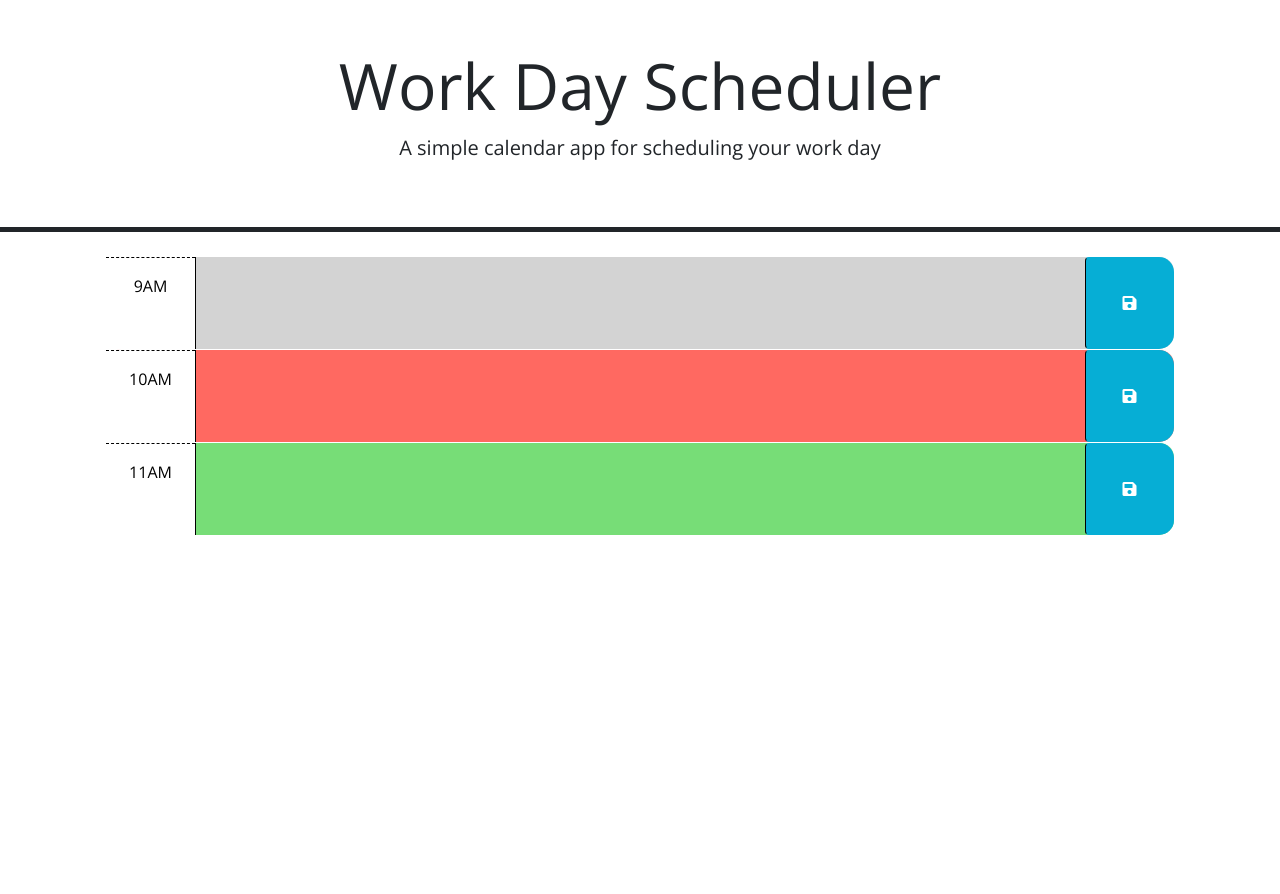
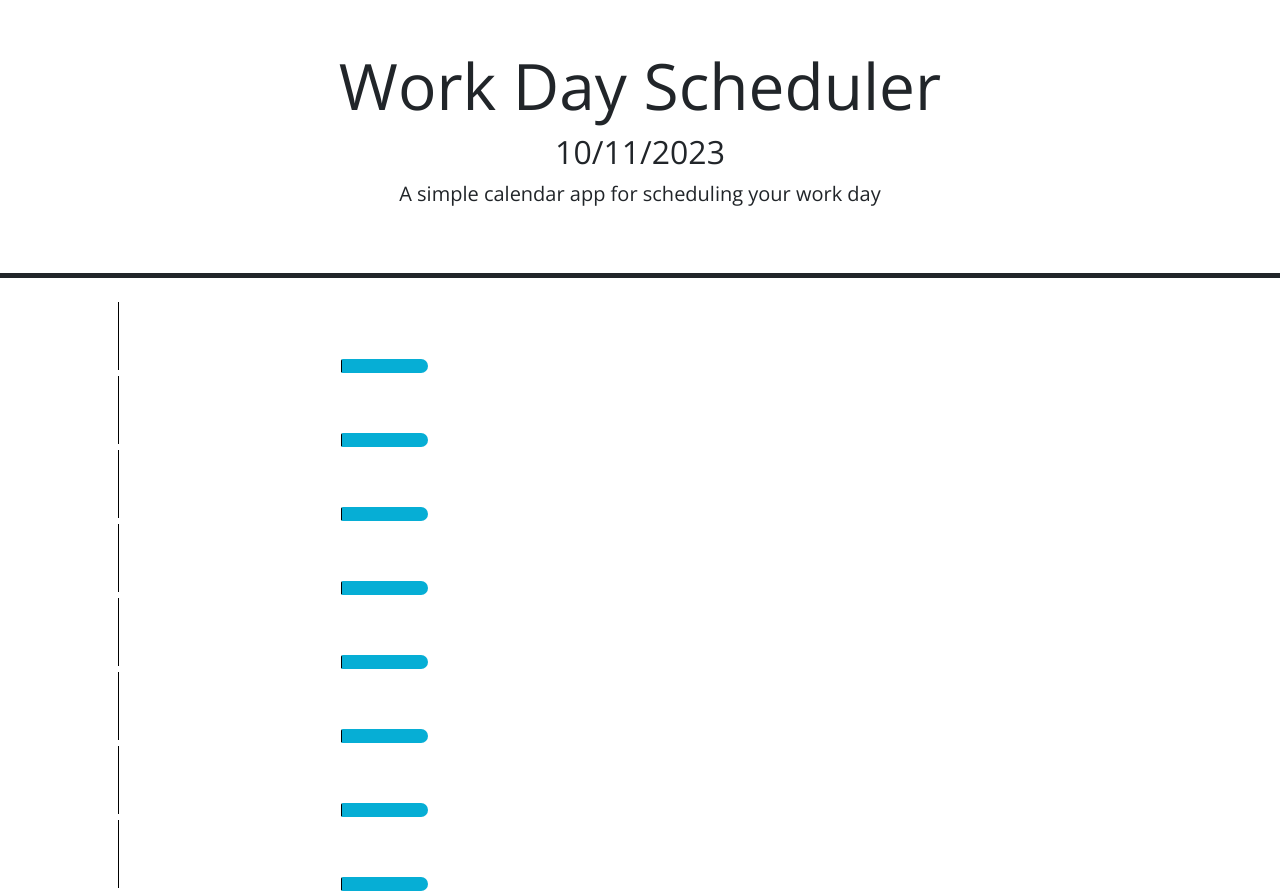
Before and after one commit to megankr/megankr-dailyplanner, a plain HTML site: page index.html in a window 1280 px wide. Before the commit the page ends 800 px from the top, so only its background shows below. Drawn offline with nearby package versions, Linux system fonts and the light colour scheme.

Commit message:
edited script.js and index.html

```diff
--- a/index.html
+++ b/index.html
@@ -18,6 +18,11 @@
       href="https://fonts.googleapis.com/css?family=Open+Sans&display=swap"
       rel="stylesheet"
     />
+    <script src="https://code.jquery.com/jquery-3.6.0.js"></script>
+    <script
+    src="https://cdn.jsdelivr.net/npm/dayjs@1.11.3/dayjs.min.js"
+    integrity="sha256-iu/zLUB+QgISXBLCW/mcDi/rnf4m4uEDO0wauy76x7U="
+    crossorigin="anonymous"></script>
     <link rel="stylesheet" href="style.css" />
     <title>Work Day Scheduler</title>
   </head>
@@ -25,6 +30,7 @@
   <body>
     <header class="p-5 mb-4 border-5 border-bottom border-dark text-center">
       <h1 class="display-3">Work Day Scheduler</h1>
+      <h2 class="currentDay"></h2>
       <p class="lead">A simple calendar app for scheduling your work day</p>
       <p id="currentDay" class="lead"></p>
     </header>
@@ -39,31 +45,37 @@
         code is implemented.
         -->
 
-      <!-- Example of a past time block. The "past" class adds a gray background color. -->
-      <div id="hour-9" class="row time-block past">
-        <div class="col-2 col-md-1 hour text-center py-3">9AM</div>
-        <textarea class="col-8 col-md-10 description" rows="3"> </textarea>
-        <button class="btn saveBtn col-2 col-md-1" aria-label="save">
-          <i class="fas fa-save" aria-hidden="true"></i>
-        </button>
+      <div id="hour-9">
+        <textarea class="eventInput"></textarea>
+        <button class="btn saveBtn col-2 col-md-1" aria-label="save"></button>
       </div>
-
-      <!-- Example of a a present time block. The "present" class adds a red background color. -->
-      <div id="hour-10" class="row time-block present">
-        <div class="col-2 col-md-1 hour text-center py-3">10AM</div>
-        <textarea class="col-8 col-md-10 description" rows="3"> </textarea>
-        <button class="btn saveBtn col-2 col-md-1" aria-label="save">
-          <i class="fas fa-save" aria-hidden="true"></i>
-        </button>
+      <div id="hour-10">
+        <textarea class="eventInput"></textarea>
+        <button class="btn saveBtn col-2 col-md-1" aria-label="save"></button>
       </div>
-
-      <!-- Example of a future time block. The "future" class adds a green background color. -->
-      <div id="hour-11" class="row time-block future">
-        <div class="col-2 col-md-1 hour text-center py-3">11AM</div>
-        <textarea class="col-8 col-md-10 description" rows="3"> </textarea>
-        <button class="btn saveBtn col-2 col-md-1" aria-label="save">
-          <i class="fas fa-save" aria-hidden="true"></i>
-        </button>
+      <div id="hour-11">
+        <textarea class="eventInput"></textarea>
+        <button class="btn saveBtn col-2 col-md-1" aria-label="save"></button>
+      </div>
+      <div id="hour-12">
+        <textarea class="eventInput"></textarea>
+        <button class="btn saveBtn col-2 col-md-1" aria-label="save"></button>
+      </div>
+      <div id="hour-13">
+        <textarea class="eventInput"></textarea>
+        <button class="btn saveBtn col-2 col-md-1" aria-label="save"></button>
+      </div>
+      <div id="hour-14">
+        <textarea class="eventInput"></textarea>
+        <button class="btn saveBtn col-2 col-md-1" aria-label="save"></button>
+      </div>
+      <div id="hour-15">
+        <textarea class="eventInput"></textarea>
+        <button class="btn saveBtn col-2 col-md-1" aria-label="save"></button>
+      </div>
+      <div id="hour-16">
+        <textarea class="eventInput"></textarea>
+        <button class="btn saveBtn col-2 col-md-1" aria-label="save"></button>
       </div>
 
     <script src="https://code.jquery.com/jquery-3.4.1.min.js"></script>
--- a/script.js
+++ b/script.js
@@ -1,23 +1,75 @@
 // Wrap all code that interacts with the DOM in a call to jQuery to ensure that
 // the code isn't run until the browser has finished rendering all the elements
 // in the html.
-$(function () {
-  // TODO: Add a listener for click events on the save button. This code should
-  // use the id in the containing time-block as a key to save the user input in
-  // local storage. HINT: What does `this` reference in the click listener
-  // function? How can DOM traversal be used to get the "hour-x" id of the
-  // time-block containing the button that was clicked? How might the id be
-  // useful when saving the description in local storage?
-  //
-  // TODO: Add code to apply the past, present, or future class to each time
-  // block by comparing the id to the current hour. HINTS: How can the id
-  // attribute of each time-block be used to conditionally add or remove the
-  // past, present, and future classes? How can Day.js be used to get the
-  // current hour in 24-hour time?
-  //
-  // TODO: Add code to get any user input that was saved in localStorage and set
-  // the values of the corresponding textarea elements. HINT: How can the id
-  // attribute of each time-block be used to do this?
-  //
-  // TODO: Add code to display the current date in the header of the page.
+var today = dayjs();
+$(".currentDay").text(today.format("MM/DD/YYYY"));
+
+// This is trying to make a variable that
+// var student = document.getElementById("student-names");
+// var eventEntry = $('.eventInput');
+// var saveButton = $('.btn');
+
+/* $(document).ready(function () {
+  $('.btn').addEventListener("click", function () {
+    var eventEntry = $('.eventInput').value;
+    var description = $();
+    var hour = $(); // .??().attr()
+    localStorage.setItem(hour, description);
+
+    // code that shows notif of item saved in local storage
+    $("").addClass("");
+    // create a set timeout to remove class after 5 seconds
+    setTimeout(function() {
+      $("").removeClass("");
+    }, 5000)
+  })
+  function updateTime() {
+    // get current time, loop through time blocks, check if time has moved past current time.
+    var date = dayjs().hour();
+  }
+  updateTime();
+  // set interval for time
+
+  // load save data in local storage
+  $(".currentDay").text(date.format("MM/DD/YYYY"));
 });
+
+
+
+// eventData.innerHTML = localStorage.getItem("value");
+
+// $(".btn").click(function() {
+// var saveText = $(event).val();
+
+// localStorage.
+// $(".eventData").innerHTML = localStorage.??
+
+
+
+// saveButton.on("click", function () {
+//  localStorage.setItem('value', input.value);
+// });
+
+/* function saveData() {
+  // Save related form data as an object
+  var eventData = {
+    eventEntry: eventEntry.value,
+  };
+  // Use .setItem() to store object in storage and JSON.stringify to convert it as a string
+  localStorage.setItem('eventData', JSON.stringify(eventData));
+}
+
+function renderData() {
+  // Use JSON.parse() to convert text to JavaScript object
+  var loadEntry = JSON.parse(localStorage.getItem('eventData'));
+  // Check if data is returned, if not exit out of the function
+  if (loadEntry !== null) {
+    $('.eventInput').innerHTML = loadEntry.eventEntry;
+  }
+}
+
+saveButton.addEventListener('click', function (event) {
+  event.preventDefault();
+  saveData();
+  renderData();
+}); */
```
Also changed, not shown: 1 other file.
